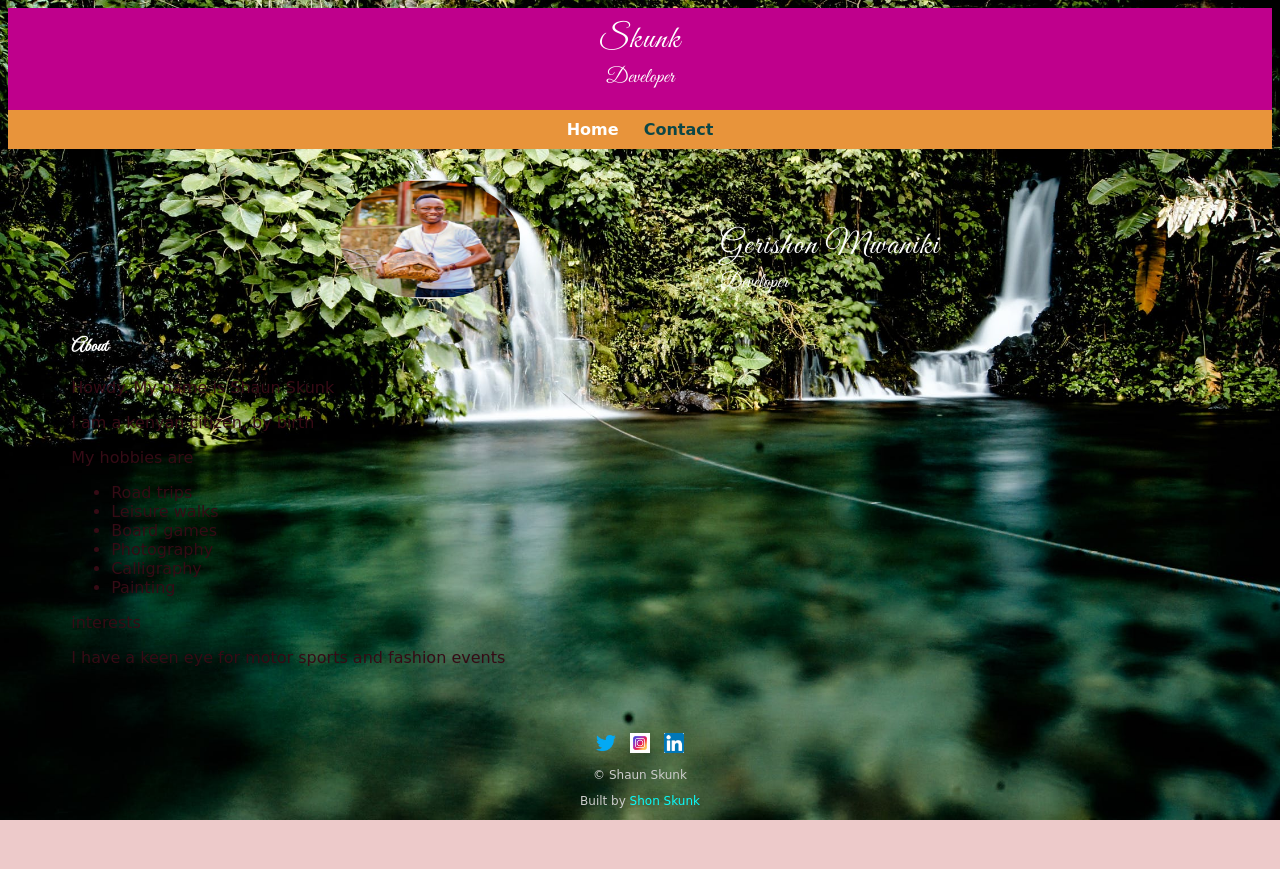
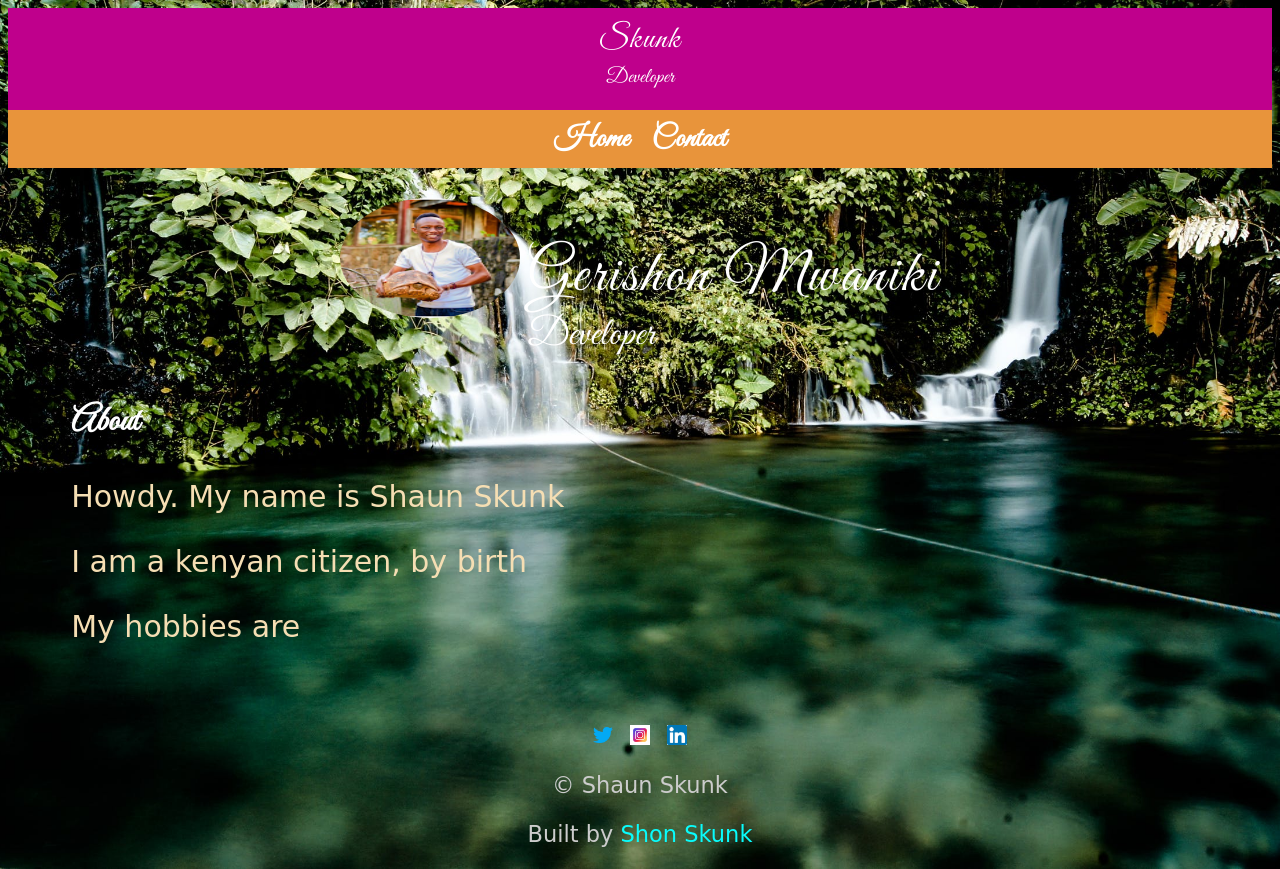
Before and after one commit to Gerishon31/Gerishon31.github.io, a plain HTML site: page index.html in a window 1280 px wide. Before the commit the page ends 820 px from the top, so only its background shows below. Drawn offline with Linux system fonts and the light colour scheme; a web font is replaced by a local one.

Commit message:
second upload

```diff
--- a/index.html
+++ b/index.html
@@ -22,8 +22,8 @@
 		</a>
 		<nav>
 			<ul>
-				<li><a href="index.html">Home</a></li>
-				<li><a href="contact.html" class="selected">Contact</a></li>
+					<li style="font-size:30px"><a href="index.html">Home</a></li>
+					<li style="font-size:30px"><a href="contact.html">Contact</a></li>
 			</ul>
 		</nav>
 	</header>
@@ -41,16 +41,16 @@
 			<h3> About</h3>
 			<p>Howdy. My name is Shaun Skunk</p>
 			<p>I am a kenyan citizen, by birth</p>
-			<p>My hobbies are
-				<ul>
+			<p><div id="firstman10" style="cursor:pointer;" ondblclick="toggleDisplay5()">My hobbies are </div>
+				<ul id="firstcontent10" style="display:none;">
 				<li>Road trips</li><li>Leisure walks</li><li>Board games</li><li>Photography</li><li>Calligraphy</li><li>Painting</li>
 			</ul>
 		</p>
-		<p ondblclick="myFunction()">interests</p>
-		<p id="demo"></p>
-			<p>I have a keen eye for motor sports and fashion events </p>
+
 			</div>
+
 		</section>
+
 
 		<footer>
 			<a href="https://twitter.com/MwanikiGerishon" target="_blank"><img class="social-icon" src="../img/twitter.png"/></a>
--- a/script.js
+++ b/script.js
@@ -9,17 +9,24 @@ function mouseOut() {
 }
 
 
+
 function big(x) {
     x.style.height = "200px";
     x.style.width = "200px";
 }
-
 function normalImg(x) {
     x.style.height = "120px";
     x.style.width = "120px";
 }
 
-
-function myFunction() {
-    document.getElementById("demo").innerHTML = "Hello World";
+function toggleDisplay5() {
+    var displaysetting = document.getElementById('firstcontent10').style.display;
+    if (displaysetting== 'block') {
+        document.getElementById('firstcontent10').style.display = 'none';
+        document.getElementById('firstman10').style.color = "#FFFFFF";
+    }
+    else {
+        document.getElementById('firstcontent10').style.display = 'block';
+        document.getElementById('firstman10').style.color = "#333333";
+    }
 }
--- a/styles/style.css
+++ b/styles/style.css
@@ -1,17 +1,18 @@
 body {
 	font-family: 'Open Sans', sans-serif;
-	background: url(../img/bgg.jpeg) no-repeat rgba(0, 0, 0, 0.5);
+	color: wheat;
+	background: url(../img/bgg.jpeg) no-repeat rgba(59, 235, 211, 0);
 	background-size:cover;
 	background-position:center;
 
 }
 
-
 #info {
 	font-family: 'Pirata One', cursive;
+	font-size: 30px;
 	margin: 0 auto;
 	padding: 0 5%;
-	color: rgb(53, 11, 21);
+	color:wheat;
 
 }
 
@@ -64,6 +65,7 @@ nav {
 }
 
 nav ul {
+	font-family: 'Great Vibes', cursive;
 	list-style: none;
 	margin: 0 10px;
 	padding: 0;
```
Also changed, not shown: contact.html (+3 -4 lines).
